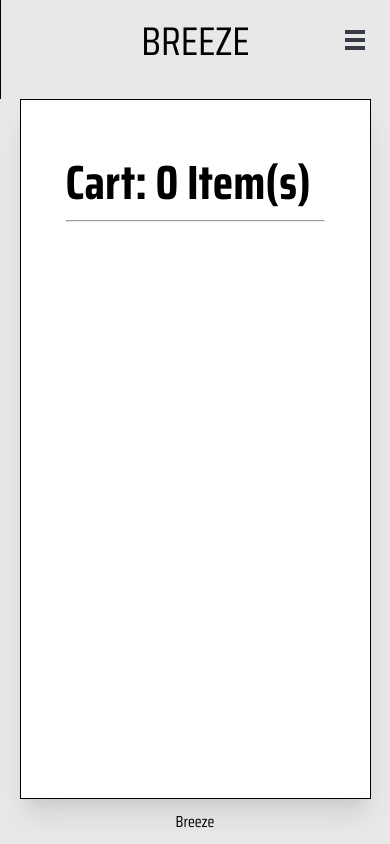
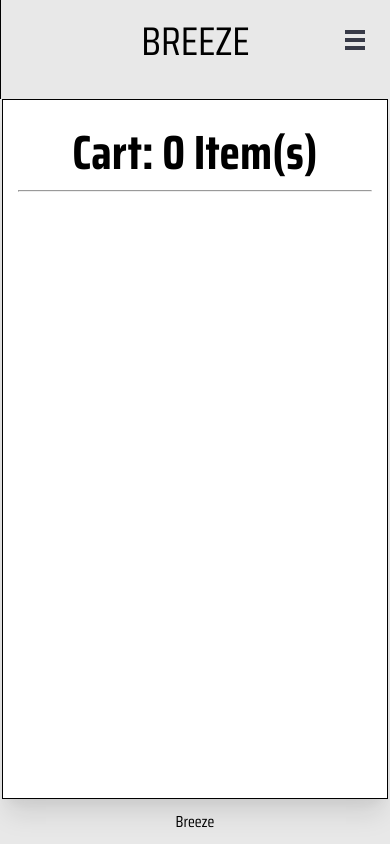
Before and after one commit to amora7741/ShoppingApp, a React (Vite) app: page /cart in a window 390 px wide. Built offline with nearby package versions, Linux system fonts and the light colour scheme.

Commit message:
Resize cart page on smaller screens

```diff
--- a/src/components/CartItem.jsx
+++ b/src/components/CartItem.jsx
@@ -1,12 +1,14 @@
 function CartItem({ imageUrl, name, quantity, price, onClick }) {
   return (
     <div className='cart-item-card'>
-      <img src={imageUrl} alt='' className='itemimg' />
+      <div className='cart-item-image-container'>
+        <img src={imageUrl} alt='' className='cart-item-image' />
+      </div>
       <div className='cart-card-right'>
-        <div>
-          <p>{name}</p>
+        <div className='cart-item-info'>
+          <p className='cart-item-name'>{name}</p>
           <p>Qty: {quantity}</p>
-          <p>Total: ${quantity * price}</p>
+          <p>Total: ${(quantity * price).toFixed(2)}</p>
         </div>
         <button id='remove' className='underline' onClick={onClick}>
           Remove
--- a/src/style.css
+++ b/src/style.css
@@ -153,7 +153,7 @@ main {
   justify-content: space-around;
   gap: 1rem;
   background-color: white;
-  padding: 10px;
+  padding: 15px;
   flex: 1 1 30rem;
   height: 20rem;
   border-right: 1px solid black;
@@ -322,6 +322,8 @@ footer {
 .cart-header {
   width: 100%;
   font-size: 1.5rem;
+  display: flex;
+  flex-direction: column;
 }
 
 .cart-container {
@@ -335,18 +337,19 @@ footer {
   display: flex;
   flex-direction: column;
   justify-content: center;
-  width: 50%;
+  width: 70%;
 }
 
 .cart-item-card {
   height: 20rem;
   display: flex;
   justify-content: space-between;
+  padding: 15px;
 }
 
 .cart-card-right {
   padding: 20px 0px;
-  font-size: 1.3rem;
+  font-size: 1.15rem;
   text-transform: uppercase;
   width: 40%;
   text-align: center;
@@ -354,6 +357,17 @@ footer {
   flex-direction: column;
   justify-content: space-between;
   gap: 1rem;
+}
+
+.cart-item-info {
+  display: flex;
+  flex-direction: column;
+  gap: 1rem;
+}
+
+.cart-item-name {
+  height: 50%;
+  overflow: auto;
 }
 
 .checkout-container {
@@ -364,6 +378,7 @@ footer {
   align-items: center;
   font-size: 2rem;
   text-transform: uppercase;
+  text-align: center;
 }
 
 #checkout {
@@ -382,6 +397,7 @@ footer {
 }
 
 #remove {
+  text-transform: inherit;
   border: none;
   background-color: transparent;
   align-self: flex-end;
@@ -400,6 +416,40 @@ footer {
 
 .bm-burger-bars {
   background: #373a47;
+}
+
+.cart-item-image-container {
+  display: flex;
+  align-items: center;
+  justify-content: flex-start;
+  width: 60%;
+}
+
+.cart-item-image {
+  width: 70%;
+  object-fit: contain;
+  object-position: center;
+  align-self: center;
+  height: 60%;
+}
+
+@media (max-width: 985px) {
+  .cartpage {
+    width: 99%;
+    padding: 15px;
+  }
+
+  .cart-item-card {
+    height: auto;
+  }
+
+  .cart-container {
+    flex-direction: column;
+  }
+
+  .cart-item-container {
+    width: 100%;
+  }
 }
 
 @media (max-width: 520px) {
@@ -428,7 +478,7 @@ footer {
   }
 
   .home-titles {
-    font-size: 2.6rem;
+    font-size: 2.7rem;
   }
 
   .buttons {
@@ -443,4 +493,8 @@ footer {
   .quantity-selector {
     width: 100%;
   }
+
+  .cart-header h1 {
+    align-self: center;
+  }
 }
```
